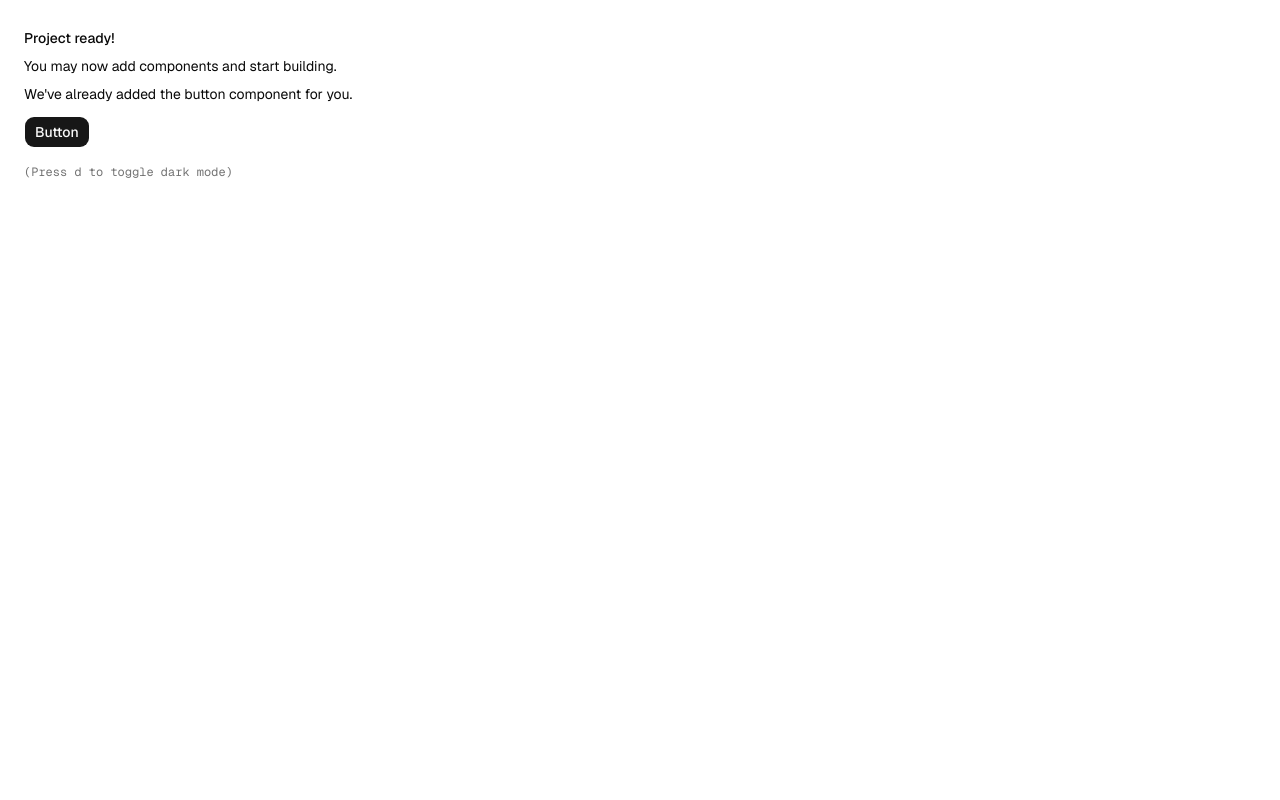
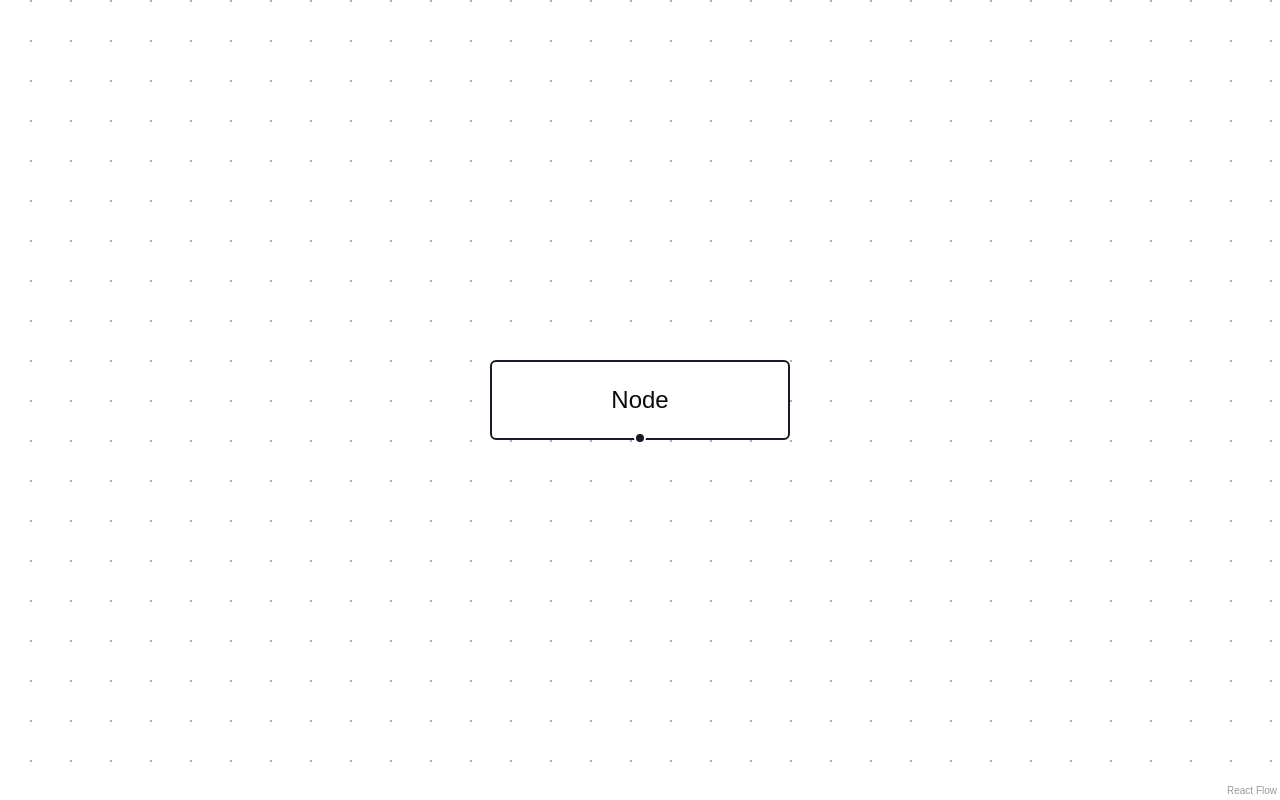
Before and after one commit to ibrohhm/workflow-ui, a Next.js app: page / in a window 1280 px wide. Built offline with nearby package versions, Linux system fonts and the light colour scheme.

Commit message:
setup xyflow

```diff
--- a/app/globals.css
+++ b/app/globals.css
@@ -1,6 +1,8 @@
 @import "tailwindcss";
 @import "tw-animate-css";
 @import "shadcn/tailwind.css";
+@import '@xyflow/react/dist/style.css';
+@import './index.css';
 
 @custom-variant dark (&:is(.dark *));
 
--- /dev/null
+++ b/app/index.css
@@ -0,0 +1,17 @@
+html,
+body {
+  margin: 0;
+  font-family: sans-serif;
+  box-sizing: border-box;
+}
+
+#app {
+  width: 100vw;
+  height: 100vh;
+}
+
+.wrapper {
+  flex-grow: 1;
+  width: 100%;
+  height: 100vh;
+}
--- a/app/page.tsx
+++ b/app/page.tsx
@@ -1,19 +1,6 @@
 import { Button } from "@/components/ui/button"
+import { WorkflowUI } from "@/components/workflow-ui"
 
 export default function Page() {
-  return (
-    <div className="flex min-h-svh p-6">
-      <div className="flex max-w-md min-w-0 flex-col gap-4 text-sm leading-loose">
-        <div>
-          <h1 className="font-medium">Project ready!</h1>
-          <p>You may now add components and start building.</p>
-          <p>We&apos;ve already added the button component for you.</p>
-          <Button className="mt-2">Button</Button>
-        </div>
-        <div className="font-mono text-xs text-muted-foreground">
-          (Press <kbd>d</kbd> to toggle dark mode)
-        </div>
-      </div>
-    </div>
-  )
+  return <WorkflowUI/>
 }
--- /dev/null
+++ b/components/workflow-ui.tsx
@@ -0,0 +1,51 @@
+"use client"
+
+import { useCallback, useRef } from 'react';
+import {
+  Background,
+  ReactFlow,
+  useNodesState,
+  useEdgesState,
+  addEdge,
+  Handle,
+  Position,
+  type NodeProps,
+  type Connection,
+} from '@xyflow/react';
+
+const initialNodes = [
+  {
+    id: '0',
+    type: 'input',
+    data: { label: 'Node' },
+    position: { x: 0, y: 50 },
+  },
+];
+
+export function WorkflowUI() {
+  const reactFlowWrapper = useRef(null);
+  const [nodes, setNodes, onNodesChange] = useNodesState(initialNodes);
+  const [edges, setEdges, onEdgesChange] = useEdgesState([]);
+
+  const onConnect = useCallback(
+    (connection: Connection) => setEdges((eds) => addEdge(connection, eds)),
+    [setEdges],
+  );
+
+  return (
+    <div className="wrapper" ref={reactFlowWrapper}>
+      <ReactFlow
+        nodes={nodes}
+        edges={edges}
+        onNodesChange={onNodesChange}
+        onEdgesChange={onEdgesChange}
+        onConnect={onConnect}
+        fitView
+        fitViewOptions={{ padding: 2 }}
+        colorMode="system"
+      >
+        <Background />
+      </ReactFlow>
+    </div>
+  );
+}
--- a/package.json
+++ b/package.json
@@ -12,6 +12,7 @@
     "typecheck": "tsc --noEmit"
   },
   "dependencies": {
+    "@xyflow/react": "^12.11.0",
     "class-variance-authority": "^0.7.1",
     "clsx": "^2.1.1",
     "lucide-react": "^1.17.0",
```
Also changed, not shown: 1 other file (tests, documents, lock files or other folders).
